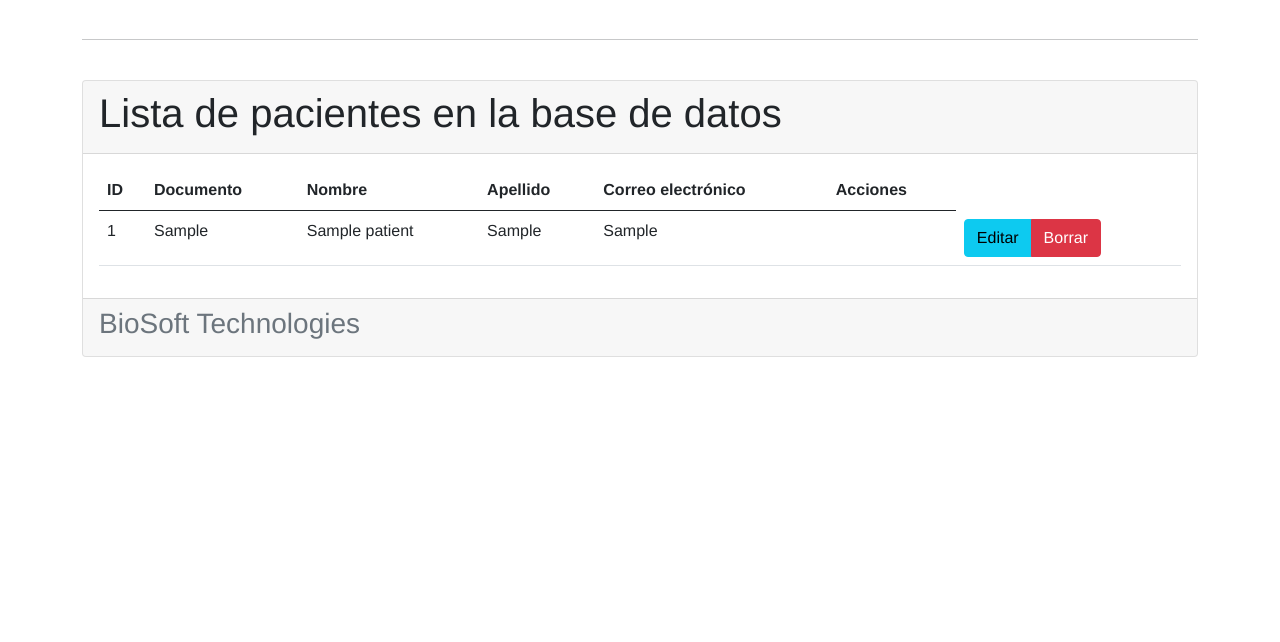
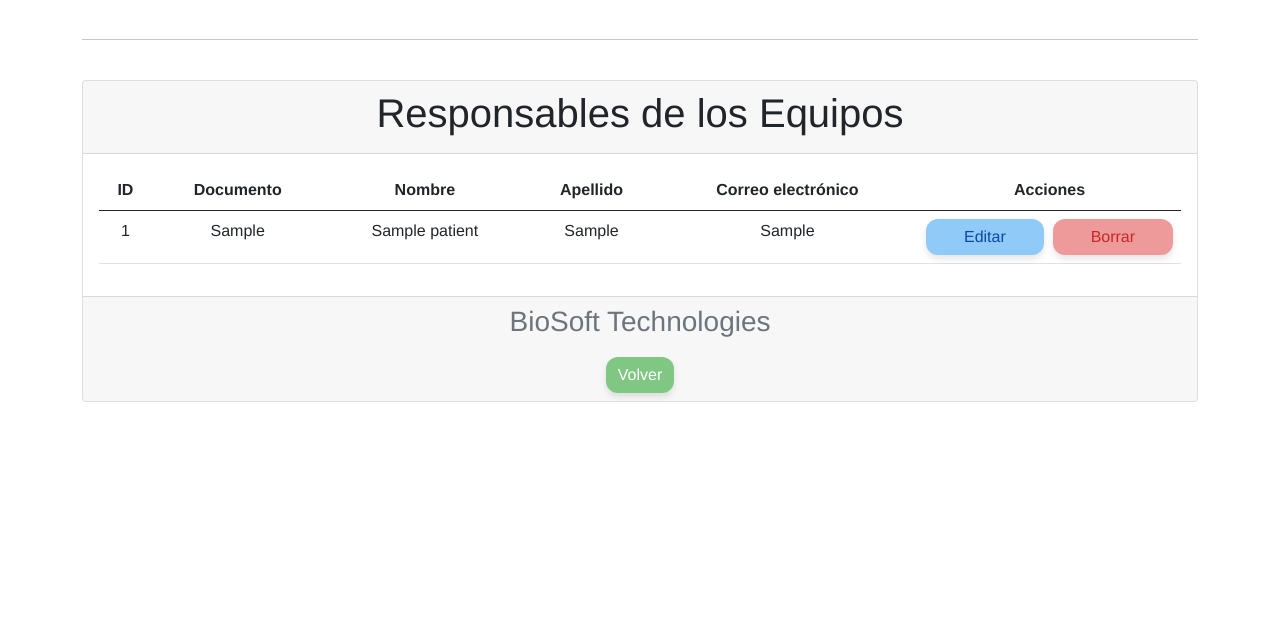
Before and after one commit to LuEnciso21/Sistema_Equipos_Hospitalarios, a Django app: page /patients in a window 1280 px wide. Shown: the part 101-743 px from the top of the page. Run offline with Django 5.2, Linux system fonts and the light colour scheme; tables that the repository leaves empty hold one stand-in row (values such as "Sample post").

Commit message:
consultar

```diff
--- a/hce/templates/base.html
+++ b/hce/templates/base.html
@@ -59,7 +59,7 @@
         <div class="nav-buttons">
             <a href="{% url 'inicio' %}" class="btn">INICIO</a>
             <a href="{% url 'about' %}" class="btn">NOSOTROS</a>
-            <a href="{% url 'patients' %}" class="btn">CONSULTAR</a>
+            <a href="{% url 'consultar' %}" class="btn">CONSULTAR</a>
             <a href="{% url 'crear' %}" class="btn">INGRESAR RESPONSBALE</a>
         </div>
     </div>
--- a/hce/templates/patients/index.html
+++ b/hce/templates/patients/index.html
@@ -6,9 +6,9 @@
 
 <br><hr><br>
 
-<div class="card">
+<div class="card text-center">
     <div class="card-header">
-        <h1>Lista de pacientes en la base de datos</h1>
+        <h1>Responsables de los Equipos</h1>
     </div>
     <div class="card-body">
         <table class="table">
@@ -31,12 +31,13 @@
                     <td>{{patient.apellido}}</td>
                     <td>{{patient.correo}}</td>
                     <td>
-                        <img src="{{patient.imagen.url}}" width="100">
-                    </td>
-                    <td>
-                        <div class="btn-group" role="group" aria-label="">
-                            <a name="" id="" class="btn btn-info" href="{% url 'editar' patient.id %}" role="button">Editar</a>
-                            <a name="" id="" class="btn btn-danger" href="{% url 'borrar' patient.id %}" role="button">Borrar</a>
+                        <div class="btn-group" role="group" aria-label="" style="display: flex; gap: 10px; justify-content: center;">
+                            <a name="" id="" class="btn" href="{% url 'editar' patient.id %}" role="button" style="background-color: #90CAF9; border: none; color: #0D47A1; border-radius: 12px; box-shadow: 0 4px 6px rgba(0, 0, 0, 0.1);">
+                                Editar
+                            </a>
+                            <a name="" id="" class="btn" href="{% url 'borrar' patient.id %}" role="button" style="background-color: #EF9A9A; border: none; color: #C62828; border-radius: 12px; box-shadow: 0 4px 6px rgba(0, 0, 0, 0.1);">
+                                Borrar
+                            </a>
                         </div>
                     </td>
                 </tr>
@@ -44,8 +45,12 @@
             </tbody>
         </table>
     </div>
-    <div class="card-footer text-muted">
+    <div class="card-footer text-muted text-center">
         <h3>BioSoft Technologies</h3>
+        <!-- Botón Volver -->
+        <a href="{% url 'consultar' %}" class="btn" role="button" style="background-color: #81C784; border: none; color: white; border-radius: 12px; box-shadow: 0 4px 6px rgba(0, 0, 0, 0.1); margin-top: 10px;">
+            Volver
+        </a>
     </div>
 </div>
 
--- a/hce/urls.py
+++ b/hce/urls.py
@@ -5,9 +5,10 @@ from django.contrib.staticfiles.urls import static
 
 urlpatterns = [
     path('', views.inicio, name='inicio'),
-    path('about' , views.about , name='about'),
-    path('patients' , views.patients, name='patients'),
-    path('patients/crear' , views.crear, name='crear'),
-    path('borrar/<int:id>' , views.borrar, name='borrar'),
-    path('patients/editar/<int:id>' , views.editar, name='editar'),
-] + static(settings.MEDIA_URL , document_root=settings.MEDIA_ROOT)
+    path('about', views.about, name='about'),
+    path('consultar', views.consultar, name='consultar'),  # Nueva ruta para la vista consultar
+    path('patients', views.patients, name='patients'),
+    path('patients/crear', views.crear, name='crear'),
+    path('borrar/<int:id>', views.borrar, name='borrar'),
+    path('patients/editar/<int:id>', views.editar, name='editar'),
+] + static(settings.MEDIA_URL, document_root=settings.MEDIA_ROOT)
```
Also changed, not shown: hce/templates/patients/consultar.html (+15 -27 lines).
